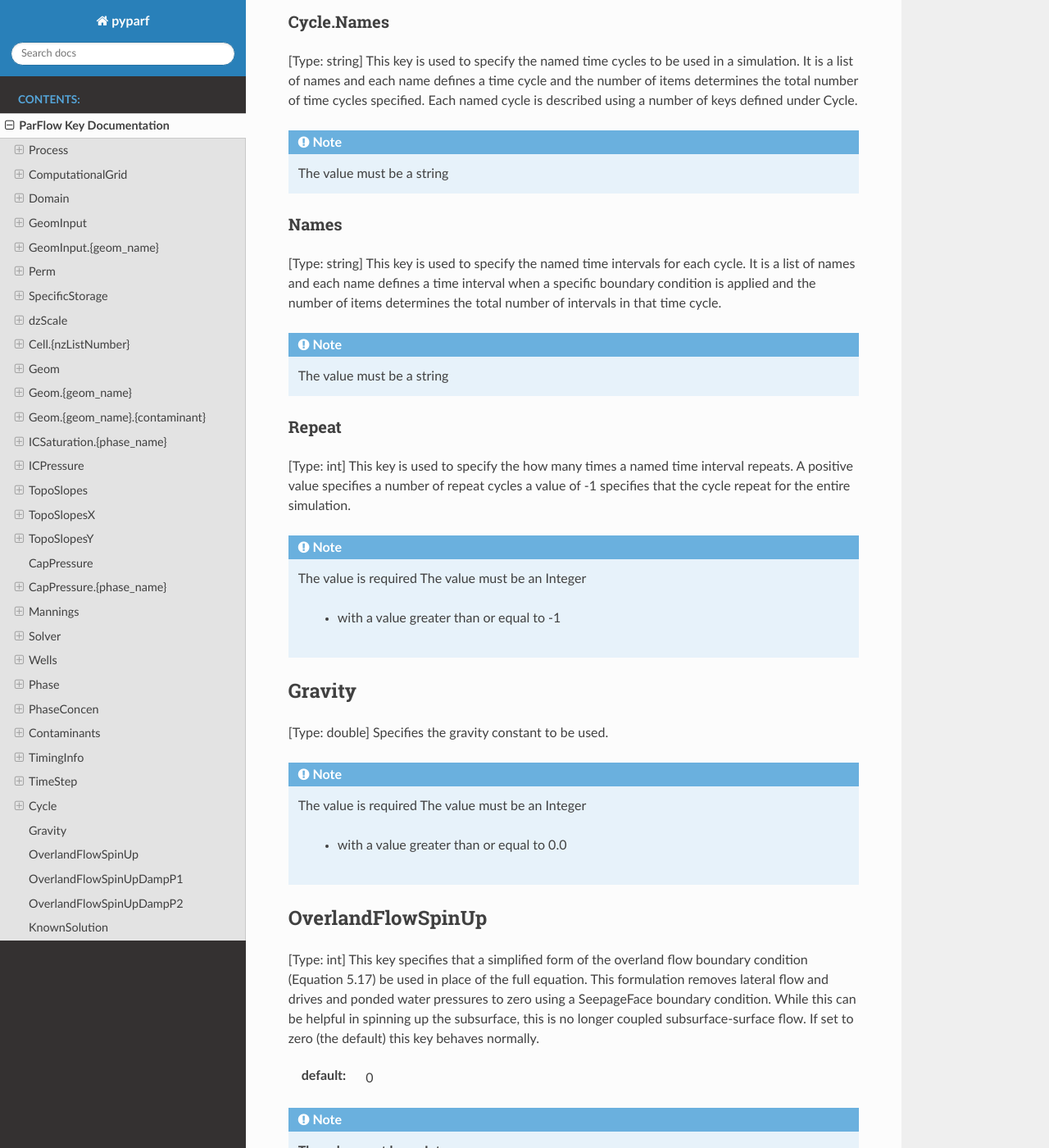
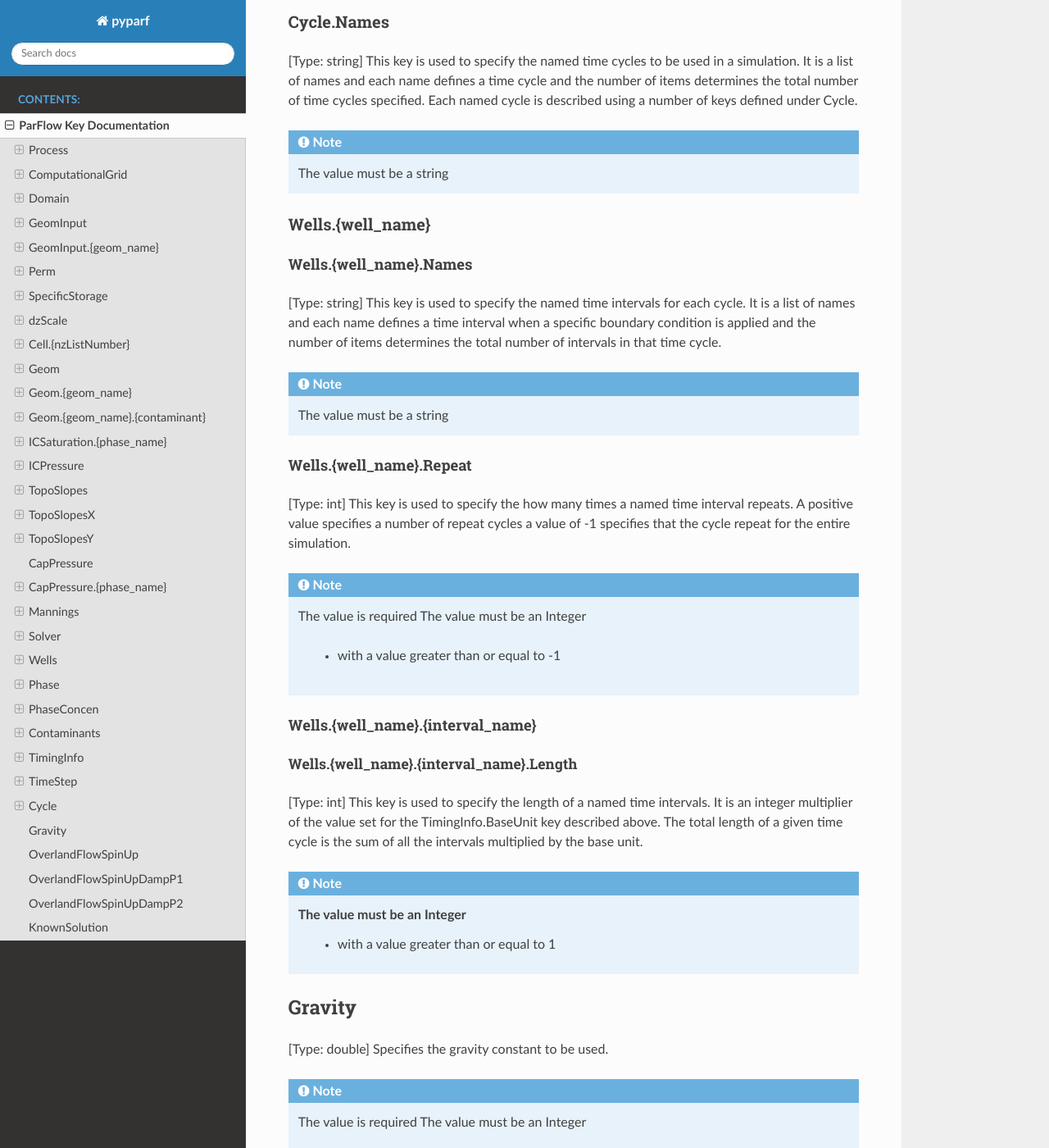
Before and after one commit to grapp1/kw-intern, a Sphinx documentation site: the page built from parflow/docs/parflow_keys.rst, in a window 1280 px wide and 1400 px high, scrolled down 91644 px. Shown: the whole window at 82% size. Built offline with Sphinx 7.4.7 and the Read the Docs theme 2.0.0, drawn with Linux system fonts in a browser that asks for light colours; some of the changed text lies outside the part shown.

Commit message:
updated docs

```diff
--- a/parflow/docs/parflow_keys.rst
+++ b/parflow/docs/parflow_keys.rst
@@ -3918,8 +3918,14 @@ Cycle.Names
     The value must be a string
 
 
-Names
---------------------------------------------------------------------------------
+Wells.{well_name}
+--------------------------------------------------------------------------------
+
+
+
+
+Wells.{well_name}.Names
+^^^^^^^^^^^^^^^^^^^^^^^^^^^^^^^^^^^^^^^^^^^^^^^^^^^^^^^^^^^^^^^^^^^^^^^^^^^^^^^^
 
 [Type: string] This key is used to specify the named time intervals for each cycle. It is a list of names and each name defines a time interval when a specific boundary condition is applied and the number of items determines the total number of intervals in that time cycle.
 
@@ -3928,8 +3934,8 @@ Names
     The value must be a string
 
 
-Repeat
---------------------------------------------------------------------------------
+Wells.{well_name}.Repeat
+^^^^^^^^^^^^^^^^^^^^^^^^^^^^^^^^^^^^^^^^^^^^^^^^^^^^^^^^^^^^^^^^^^^^^^^^^^^^^^^^
 
 [Type: int] This key is used to specify the how many times a named time interval repeats. A positive value specifies a number of repeat cycles a value of -1 specifies that the cycle repeat for the entire simulation.
 
@@ -3938,6 +3944,24 @@ Repeat
     The value is required
     The value must be an Integer
       - with a value greater than or equal to -1
+
+
+
+Wells.{well_name}.{interval_name}
+^^^^^^^^^^^^^^^^^^^^^^^^^^^^^^^^^^^^^^^^^^^^^^^^^^^^^^^^^^^^^^^^^^^^^^^^^^^^^^^^
+
+
+
+
+Wells.{well_name}.{interval_name}.Length
+""""""""""""""""""""""""""""""""""""""""""""""""""""""""""""""""""""""""""""""""
+
+[Type: int] This key is used to specify the length of a named time intervals. It is an integer multiplier of the value set for the TimingInfo.BaseUnit key described above. The total length of a given time cycle is the sum of all the intervals multiplied by the base unit.
+
+
+.. note::
+    The value must be an Integer
+      - with a value greater than or equal to 1
 
 
 
```
Also changed, not shown: other parts of parflow/docs/parflow_keys.rst (+7 -7 lines), 4 other files.
